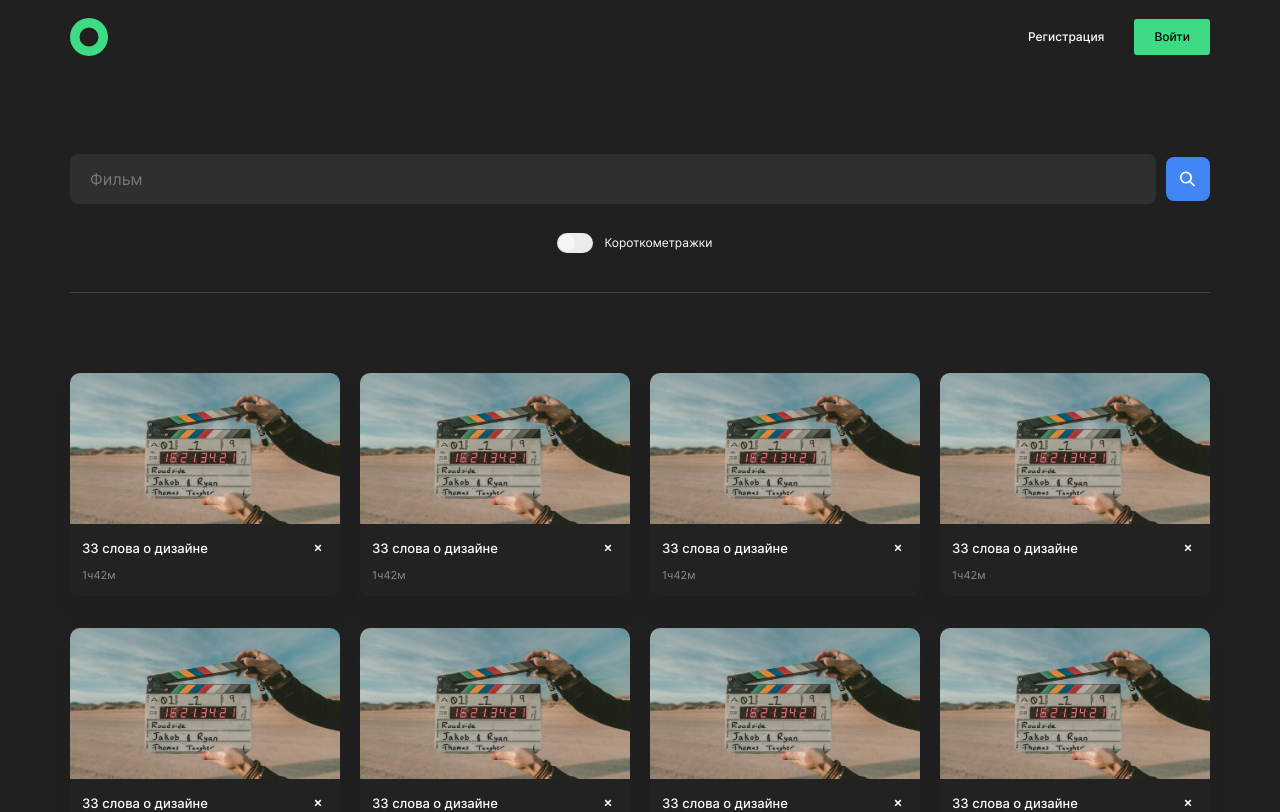
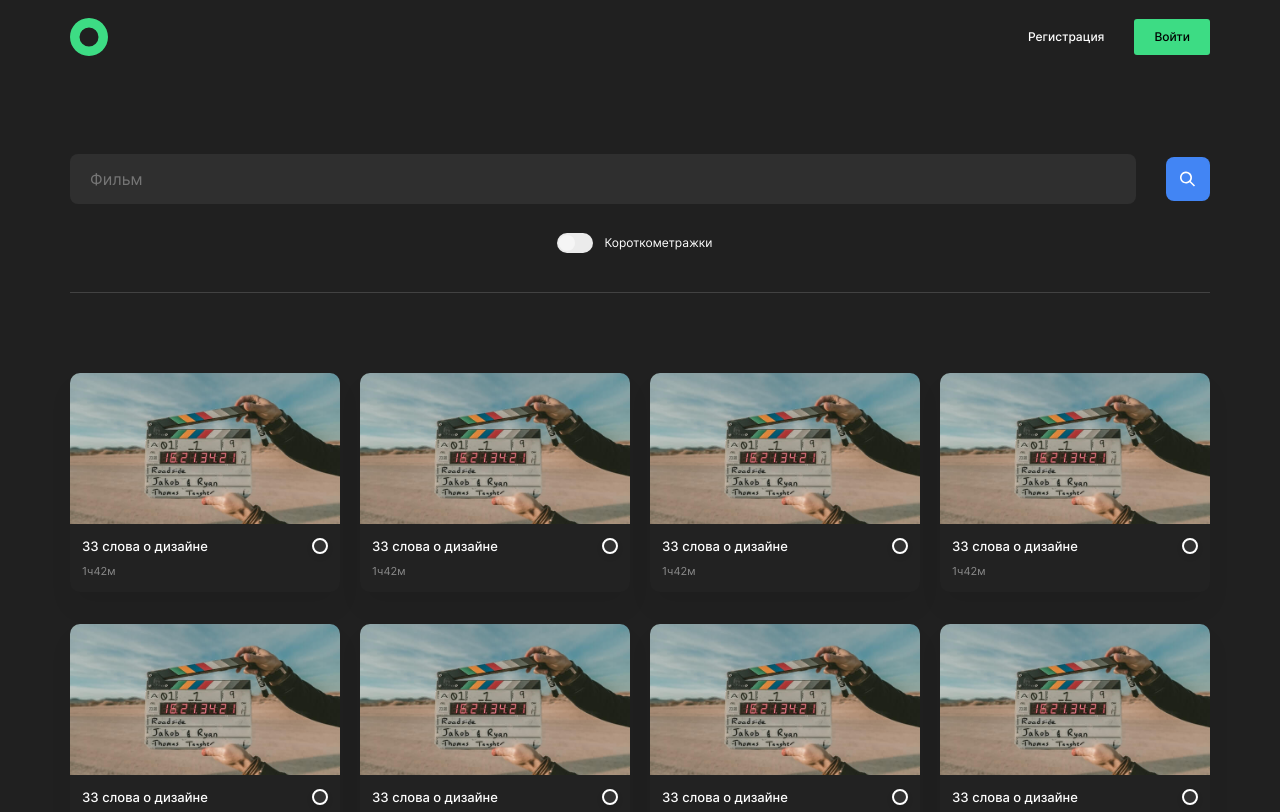
Before and after one commit to Olga-Mishareva/movies-explorer-frontend, a React (Create React App) app in the folder movies-explorer/: page /movies in a window 1280 px wide. Shown: the top 812 px of the page. Built offline with nearby package versions, Linux system fonts and the light colour scheme.

Commit message:
fix: classnames

```diff
--- a/movies-explorer/src/components/Movies/Movies.css
+++ b/movies-explorer/src/components/Movies/Movies.css
@@ -1,4 +1,4 @@
-.all-movies {
+.movies {
   max-width: 1280px;
   min-width: 320px;
   margin: 0 auto;
--- a/movies-explorer/src/components/Movies/Movies.js
+++ b/movies-explorer/src/components/Movies/Movies.js
@@ -6,7 +6,7 @@ import Paganation from '../Paganation/Paganation';
 
 function Movies() {
   return (
-    <div className='all-movies'>
+    <div className='movies'>
       <SearchForm />
       {/* <Preloader /> */}
       <MoviesCardList />
--- a/movies-explorer/src/components/MoviesCard/MoviesCard.css
+++ b/movies-explorer/src/components/MoviesCard/MoviesCard.css
@@ -1,4 +1,4 @@
-.movie {
+.card {
   background-color: #222222;
   border-radius: 10px;
   display: flex;
@@ -6,7 +6,7 @@
   box-shadow: 0px 16px 24px rgba(0, 0, 0, 0.05);
 }
 
-.movie__image {
+.card__image {
   min-width: 100%;
   max-height: 151px;
   object-fit: cover;
@@ -15,18 +15,18 @@
 }
 
 @media screen and (max-width: 800px) {
-  .movie__image {
+  .card__image {
     height: 190px;
   }
 }
 
 @media screen and (max-width: 400px) {
-  .movie__image {
+  .card__image {
     height: 168px;
   }
 }
 
-.movie__container {
+.card__container {
   display: flex;
   flex-direction: row;
   justify-content: space-between;
@@ -35,7 +35,7 @@
   padding: 14px 12px 10px;
 }
 
-.movie__title {
+.card__title {
   margin: 0;
   font-weight: 500;
   font-size: 13px;
@@ -45,7 +45,7 @@
   text-overflow: ellipsis;
 }
 
-.movie__duration {
+.card__duration {
   margin: 0;
   padding: 0 0 14px 12px;
   color: #8B8B8B;
@@ -54,7 +54,7 @@
   line-height: 14px;
 }
 
-.movie__like {
+.card__like {
   width: 16px;
   height: 16px;
   border: 2px solid #FFFFFF;
@@ -63,16 +63,16 @@
   box-shadow: 0px 3px 6px rgba(0, 0, 0, 0.09);
 }
 
-.movie__like:hover {
+.card__like:hover {
   cursor: pointer;
   opacity: .7;
 }
 
-.movie__like_type_liked {
+.card__like_type_liked {
   background-color: #3DDC84;
 }
 
-.movie__like_type_saved {
+.card__like_type_saved {
   border: none;
   background-color: transparent;
   box-shadow: none;
--- a/movies-explorer/src/components/MoviesCard/MoviesCard.js
+++ b/movies-explorer/src/components/MoviesCard/MoviesCard.js
@@ -3,13 +3,13 @@ import movieImage from '../../images/movie_jakob-owens.jpg';
 
 function MoviesCard() {
   return (
-    <li className='movie'>
-      <img className='movie__image' src={movieImage} alt='#'></img>
-      <div className='movie__container'>
-        <h2 className='movie__title'>33 слова о дизайне</h2>
-        <button className='movie__like movie__like_type_saved' type='button'></button> {/* модификаторы liked / saved */}
+    <li className='card'>
+      <img className='card__image' src={movieImage} alt='#'></img>
+      <div className='card__container'>
+        <h2 className='card__title'>33 слова о дизайне</h2>
+        <button className='card__like movie__like_type_saved' type='button'></button> {/* модификаторы liked / saved */}
       </div>
-      <p className='movie__duration'>1ч42м</p>
+      <p className='card__duration'>1ч42м</p>
 
     </li>
   );
--- a/movies-explorer/src/components/SavedMovies/SavedMovies.css
+++ b/movies-explorer/src/components/SavedMovies/SavedMovies.css
@@ -0,0 +1,3 @@
+.saved-movies {
+  padding-bottom: 140px;
+}
--- a/movies-explorer/src/components/SavedMovies/SavedMovies.js
+++ b/movies-explorer/src/components/SavedMovies/SavedMovies.js
@@ -0,0 +1,14 @@
+import './SavedMovies.css';
+import SearchForm from '../SearchForm/SearchForm';
+import MoviesCardList from '../MoviesCardList/MoviesCardList';
+
+function SavedMovies() {
+  return (
+    <div className='saved-movies'>
+      <SearchForm />
+      <MoviesCardList />
+    </div>
+  );
+}
+
+export default SavedMovies;
--- a/movies-explorer/src/components/SearchForm/SearchForm.js
+++ b/movies-explorer/src/components/SearchForm/SearchForm.js
@@ -7,7 +7,7 @@ function SearchForm() {
       <div className='search__container'>
         <form className="search__form" action='#' method='post'>
           <div className='search__line'>
-            <input className='search__inpup' type='text' name='search' placeholder='Фильм' autocomplete required></input>
+            <input className='search__inpup' type='search' name='search' placeholder='Фильм' autocomplete required></input>
             <button className='search__submit-btn' type='submit'></button>
           </div>
           <FilterCheckbox />
```
